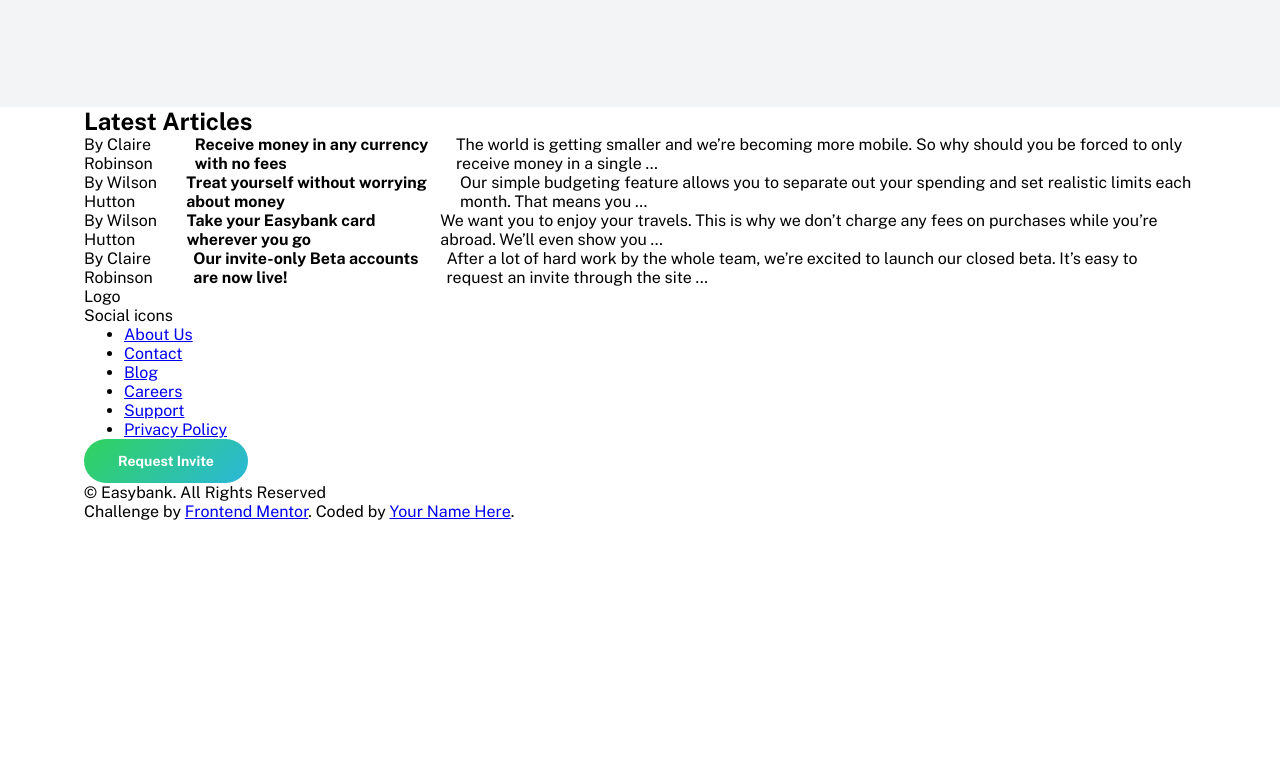
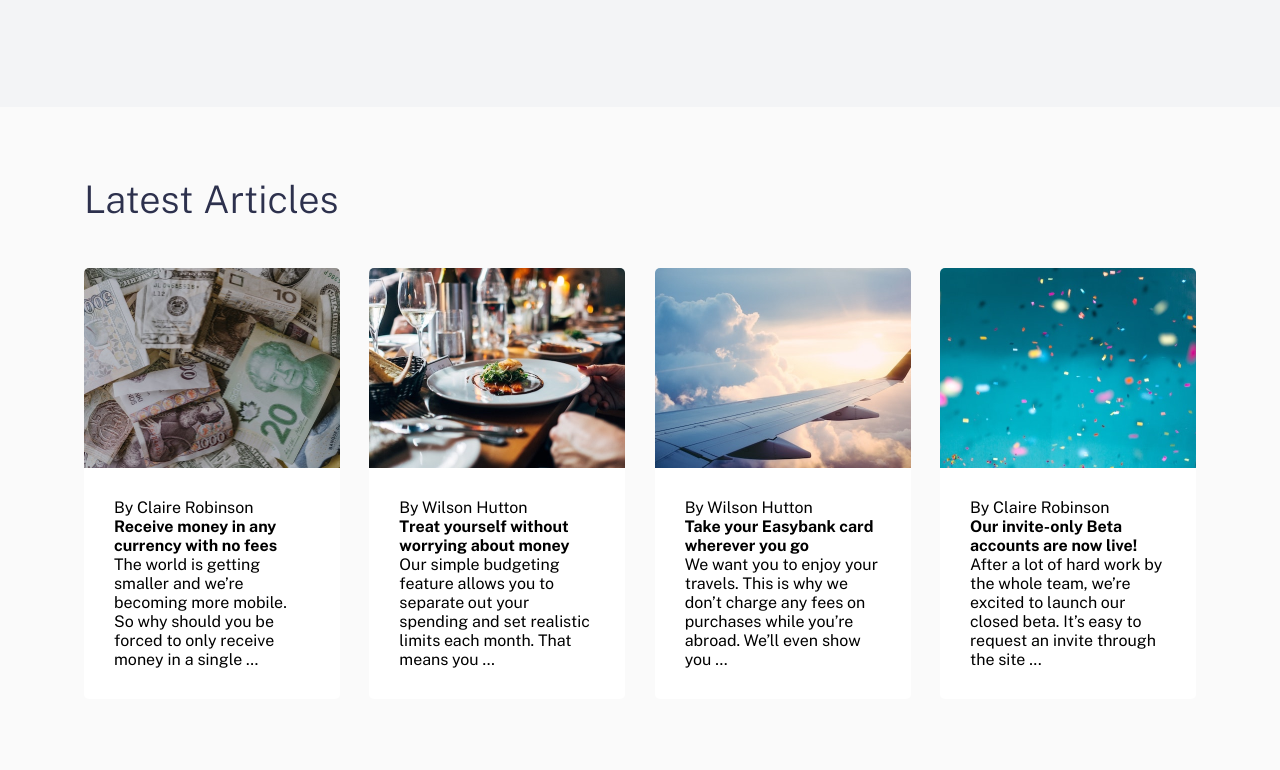
Before and after one commit to lukaszkus/easybank-landing-page, a website: page index.html in a window 1280 px wide. Shown: the part 1290-2060 px from the top of the page. Before the commit the page ends 1811 px from the top, so only its background shows below. Drawn offline with nearby package versions, Linux system fonts and the light colour scheme.

Commit message:
articles section styling

```diff
--- a/index.html
+++ b/index.html
@@ -145,23 +145,33 @@
       </section>
 
       <!-- Articles -->
-      <section class="articles container">
+      <section class="articles">
+        <div class="articles__content container">
           <h2 class="articles__title">Latest Articles</h2>
 
+          <div class="articles__items">
             <article class="articles__item article">
-          <img src="" alt="" class="articles__item-img" />
+              <div class="articles__item-img">
+                <img src="./images/image-currency.jpg" alt="" />
+              </div>
+              <div class="articles__item-content">
                 <span class="articles__item-author">By Claire Robinson</span>
                 <h4 class="articles__item-title">
                   Receive money in any currency with no fees
                 </h4>
                 <p class="articles__item-desc">
-            The world is getting smaller and we’re becoming more mobile. So why
-            should you be forced to only receive money in a single …
+                  The world is getting smaller and we’re becoming more mobile.
+                  So why should you be forced to only receive money in a single
+                  …
                 </p>
+              </div>
             </article>
 
             <article class="articles__item article">
-          <img src="" alt="" class="articles__item-img" />
+              <div class="articles__item-img">
+                <img src="./images/image-restaurant.jpg" alt="" />
+              </div>
+              <div class="articles__item-content">
                 <span class="articles__item-author">By Wilson Hutton</span>
                 <h4 class="articles__item-title">
                   Treat yourself without worrying about money
@@ -170,31 +180,44 @@
                   Our simple budgeting feature allows you to separate out your
                   spending and set realistic limits each month. That means you …
                 </p>
+              </div>
             </article>
 
             <article class="articles__item article">
-          <img src="" alt="" class="articles__item-img" />
+              <div class="articles__item-img">
+                <img src="./images/image-plane.jpg" alt="" />
+              </div>
+              <div class="articles__item-content">
                 <span class="articles__item-author">By Wilson Hutton</span>
                 <h4 class="articles__item-title">
                   Take your Easybank card wherever you go
                 </h4>
                 <p class="articles__item-desc">
-            We want you to enjoy your travels. This is why we don’t charge any
-            fees on purchases while you’re abroad. We’ll even show you …
+                  We want you to enjoy your travels. This is why we don’t charge
+                  any fees on purchases while you’re abroad. We’ll even show you
+                  …
                 </p>
+              </div>
             </article>
 
             <article class="articles__item article">
-          <img src="" alt="" class="articles__item-img" />
+              <div class="articles__item-img">
+                <img src="./images/image-confetti.jpg" alt="" />
+              </div>
+              <div class="articles__item-content">
                 <span class="articles__item-author">By Claire Robinson</span>
                 <h4 class="articles__item-title">
                   Our invite-only Beta accounts are now live!
                 </h4>
                 <p class="articles__item-desc">
-            After a lot of hard work by the whole team, we’re excited to launch
-            our closed beta. It’s easy to request an invite through the site ...
+                  After a lot of hard work by the whole team, we’re excited to
+                  launch our closed beta. It’s easy to request an invite through
+                  the site ...
                 </p>
+              </div>
             </article>
+          </div>
+        </div>
       </section>
     </main>
 
--- /dev/null
+++ b/scss/components/_articles.scss
@@ -0,0 +1,49 @@
+//Articles
+
+.articles {
+  background-color: $clr-very-light;
+  padding: 4.375rem 0;
+
+  &__title {
+    font-size: 2.375rem;
+    font-weight: 300;
+    color: $clr-dark;
+    padding-bottom: 1.5rem;
+  }
+
+  &__items {
+    @include tablet {
+      display: flex;
+      flex-wrap: wrap;
+      justify-content: space-between;
+      align-items: flex-start;
+      gap: 1rem;
+    }
+  }
+
+  &__item {
+    flex-direction: column;
+    background-color: $clr-white;
+    border-radius: 5px;
+    margin: 1.375rem 0;
+    @include tablet {
+      align-items: flex-start;
+      max-width: 16rem;
+    }
+  }
+
+  &__item-img {
+    width: 100%;
+    height: 12.5rem;
+    img {
+      width: 100%;
+      height: 100%;
+      object-fit: cover;
+      border-radius: 5px 5px 0 0;
+    }
+  }
+
+  &__item-content {
+    padding: 1.875rem;
+  }
+}
--- a/scss/main.scss
+++ b/scss/main.scss
@@ -9,6 +9,7 @@
 @import "./components/header";
 @import "./components/intro";
 @import "./components/about";
+@import "./components/articles";
 
 //Main styles
 
```
Also changed, not shown: css/main.css, 1 other file. Lines whose indentation alone changed are shown as unchanged.
